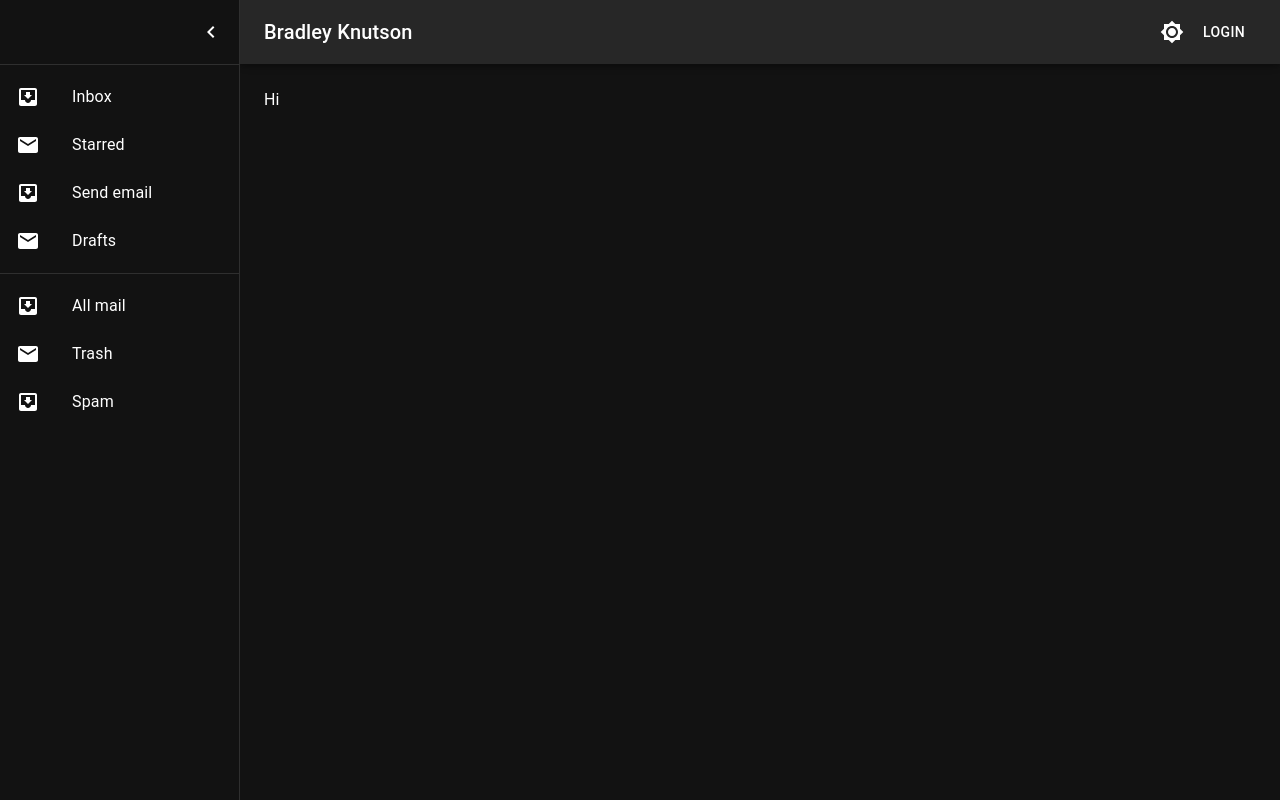
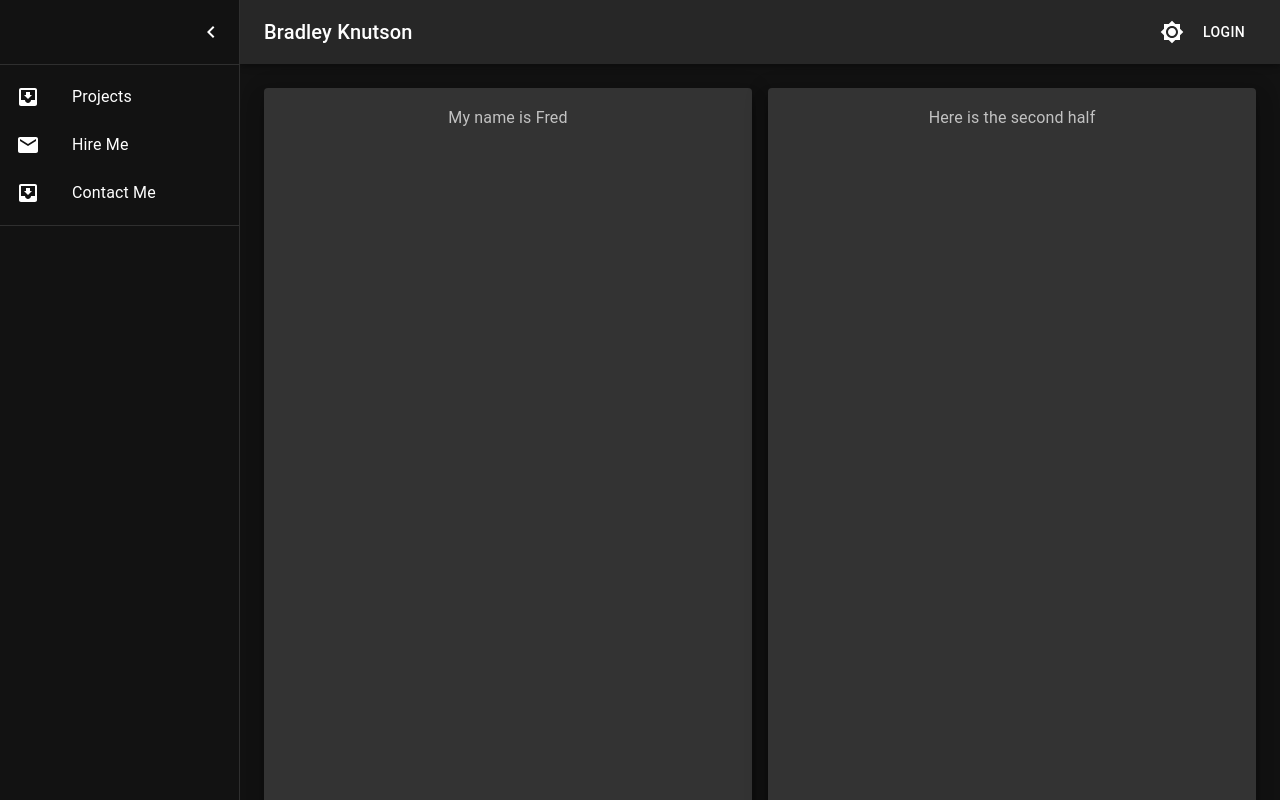
Before and after one commit to bradleyknutson/bknutson-portfolio, a React (Create React App) app in the folder client/: page / in a window 1280 px wide. Both pictures are taken after a click on the button 36 px from the left and 32 px from the top of the page. Shown: the top 800 px of the page. Built offline with nearby package versions, Linux system fonts and the light colour scheme; no server answers.

Commit message:
Add baseline for portfolio

```diff
--- a/client/src/App.tsx
+++ b/client/src/App.tsx
@@ -12,6 +12,7 @@ import { SignUp } from "./components/Auth/SignUp";
 import { NavHeader } from "./components/Nav/NavHeader";
 import { Theme } from "./themes/Theme";
 import { UserContextProvider } from "./context/UserContextProvider";
+import { PortfolioPage } from "./components/Portfolio/PortfolioPage";
 
 const httpLink = createHttpLink({
   uri: "/graphql",
@@ -42,7 +43,7 @@ function App() {
               <Routes>
                 <Route path="/login" element={<SignIn />} />
                 <Route path="/signup" element={<SignUp />} />
-                <Route path="/" element={<div>Hi</div>} />
+                <Route path="/" element={<PortfolioPage />} />
               </Routes>
             </BrowserRouter>
           </NavHeader>
--- a/client/src/components/Nav/NavDrawer.tsx
+++ b/client/src/components/Nav/NavDrawer.tsx
@@ -17,7 +17,7 @@ import { AppBarProps as MuiAppBarProps } from "@mui/material/AppBar";
 const drawerWidth = 240;
 
 interface NavDrawerProps extends MuiAppBarProps {
-  open?: boolean;
+  open: boolean;
   handleDrawerOpen: () => void;
   handleDrawerClose: () => void;
 }
@@ -63,7 +63,7 @@ export const NavDrawer = ({
       </DrawerHeader>
       <Divider />
       <List>
-        {["Inbox", "Starred", "Send email", "Drafts"].map((text, index) => (
+        {["Projects", "Hire Me", "Contact Me"].map((text, index) => (
           <ListItem key={text} disablePadding>
             <ListItemButton>
               <ListItemIcon>
@@ -75,18 +75,6 @@ export const NavDrawer = ({
         ))}
       </List>
       <Divider />
-      <List>
-        {["All mail", "Trash", "Spam"].map((text, index) => (
-          <ListItem key={text} disablePadding>
-            <ListItemButton>
-              <ListItemIcon>
-                {index % 2 === 0 ? <InboxIcon /> : <MailIcon />}
-              </ListItemIcon>
-              <ListItemText primary={text} />
-            </ListItemButton>
-          </ListItem>
-        ))}
-      </List>
     </Drawer>
   );
 };
--- /dev/null
+++ b/client/src/components/Portfolio/PortfolioPage.tsx
@@ -0,0 +1,24 @@
+import React from "react";
+import { Box, Grid, Paper, styled } from "@mui/material";
+
+const PortfolioPaper = styled(Paper)(({ theme }) => ({
+  textAlign: "center",
+  height: 1000,
+  lineHeight: "60px",
+  color: theme.palette.text.secondary,
+}));
+
+export const PortfolioPage = () => {
+  return (
+    <Grid container spacing={2}>
+      <Grid item xs={6}>
+        <Box>
+          <PortfolioPaper elevation={12}>My name is Fred</PortfolioPaper>
+        </Box>
+      </Grid>
+      <Grid item xs={6}>
+        <PortfolioPaper elevation={12}>Here is the second half</PortfolioPaper>
+      </Grid>
+    </Grid>
+  );
+};
```
Also changed, not shown: 1 other file (tests, documents, lock files or other folders).
